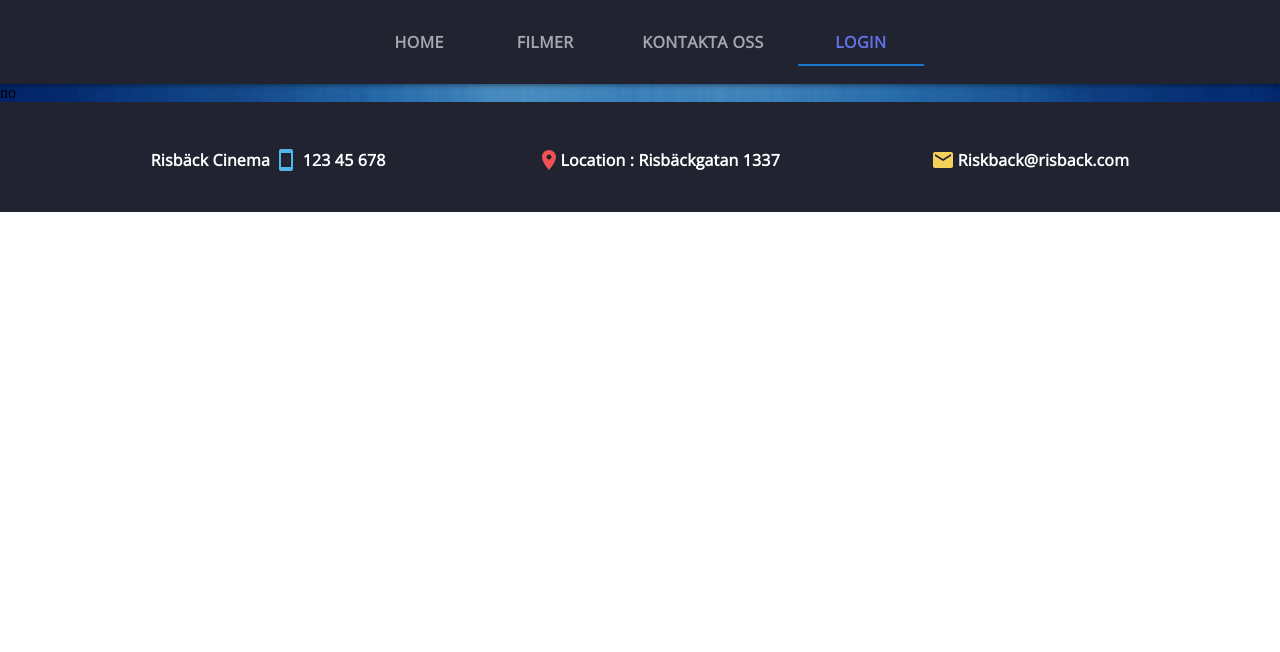
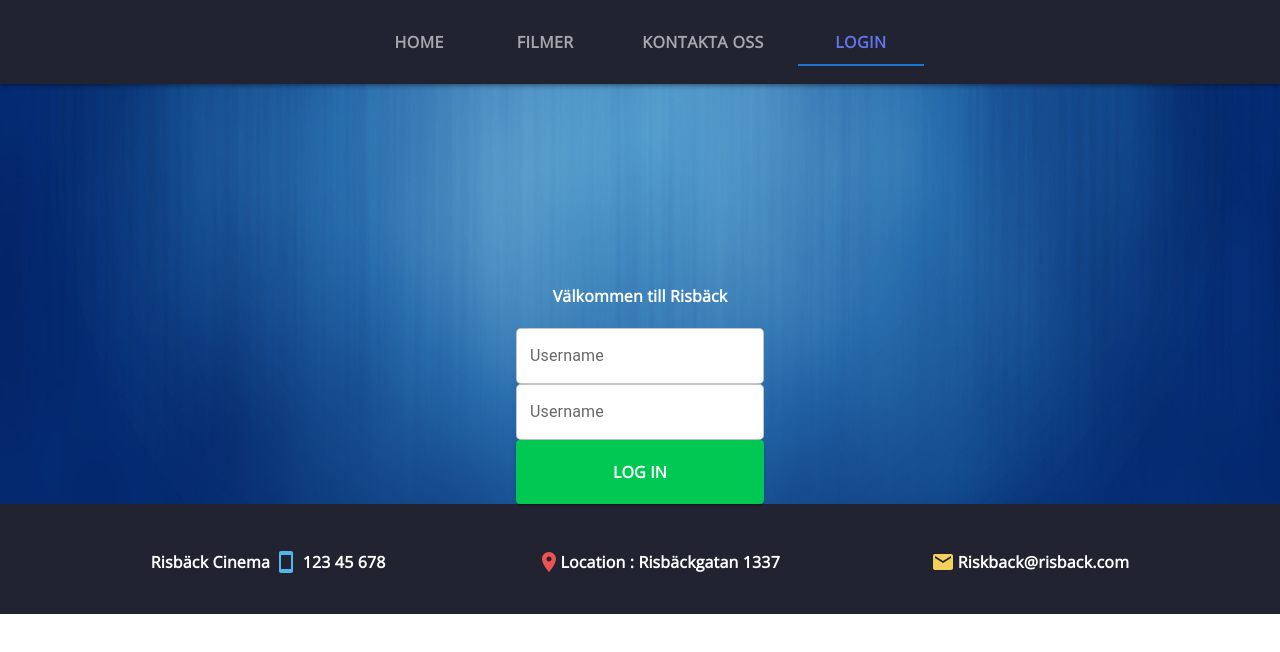
Before and after one commit to PontusVallgren/Kino-Cinema, a Next.js app: page /login in a window 1280 px wide. Shown: the top 652 px of the page. Built offline with nearby package versions, Linux system fonts and the light colour scheme.

Commit message:
added custom button and login inputField

```diff
--- a/src/components/CustomMUI/CustomUI.tsx
+++ b/src/components/CustomMUI/CustomUI.tsx
@@ -1,8 +1,9 @@
-import { Tab, Typography } from "@mui/material";
+import { Button, Tab, Typography } from "@mui/material";
 import { styled } from "@mui/material/styles";
 import { Box } from "@mui/system";
-import ArrowCircleLeftRoundedIcon from '@mui/icons-material/ArrowCircleLeftRounded';
-
+import ArrowCircleLeftRoundedIcon from "@mui/icons-material/ArrowCircleLeftRounded";
+import React from "react";
+import { CustomBtnProps } from "../../types";
 export const CustomText = styled(Typography, {
   shouldForwardProp: (props) => props !== "sx",
 })(() => ({
@@ -40,5 +41,30 @@ export const PreviousPageBtn = styled(ArrowCircleLeftRoundedIcon, {
   margin: "0.5em",
   color: "#ffff",
   fontSize: 40,
-  cursor: 'pointer'
+  cursor: "pointer",
 }));
+
+export const CustomButton = styled(Button, {
+  shouldForwardProp: (props) => props !== "sx",
+})(() => ({
+  fontFamily: "Open sans",
+  fontSize: "30px",
+  padding: "20px",
+  color: "white",
+}));
+
+export const CustomBtn: React.FC<CustomBtnProps> = (
+  customBtnProps: CustomBtnProps
+) => {
+  return (
+    <>
+      <CustomButton
+        variant="contained"
+        color={customBtnProps.btnColor}
+        sx={{ padding: `${customBtnProps.btnPadding}` }}
+      >
+        <CustomText>{customBtnProps.btnText}</CustomText>
+      </CustomButton>
+    </>
+  );
+};
--- a/src/components/FooterKino.tsx
+++ b/src/components/FooterKino.tsx
@@ -4,7 +4,6 @@ import { CenterBox, CustomText } from "./CustomMUI/CustomUI";
 import SmartphoneIcon from "@mui/icons-material/Smartphone";
 import LocationOnIcon from "@mui/icons-material/LocationOn";
 import MailIcon from "@mui/icons-material/Mail";
-import { BottomNavigation } from "@mui/material";
 
 const FooterKino = () => {
   return (
--- a/src/components/NavbarKino.tsx
+++ b/src/components/NavbarKino.tsx
@@ -32,6 +32,7 @@ const NavbarKino = () => {
   useEffect(() => {
     const path = ["/", "/movies", "/contact", "/login"];
     const currentPath = path.findIndex((menu) => router.pathname === menu);
+    if (currentPath === -1) return;
     setValue(currentPath);
   }, [router]);
 
--- a/src/pages/login.tsx
+++ b/src/pages/login.tsx
@@ -1,17 +1,43 @@
-import { Box, TextField } from "@mui/material";
+import { Box, FormControlLabel, FormGroup, TextField } from "@mui/material";
 import { NextPage } from "next";
 import React, { useState } from "react";
-import { CenterHorizon } from "../components/CustomMUI/CustomUI";
+import {
+  CenterHorizon,
+  CustomBtn,
+  CustomButton,
+  CustomText,
+} from "../components/CustomMUI/CustomUI";
+import classes from "../../styles/login.module.css";
 
 const Login: NextPage = () => {
-  const [isNewMember, setIsNewMember] = useState<boolean>(false);
+  const [isMember, setIsNewMember] = useState<boolean>(true);
 
   return (
     <div className="main">
-      {isNewMember ? (
+      {isMember ? (
         <>
+          <CustomText className={classes.loginTitle}>
+            Välkommen till Risbäck
+          </CustomText>
           <CenterHorizon component="form">
-            <TextField></TextField>
+            <FormGroup aria-label="position">
+              <TextField
+                id="outlined-basic"
+                label="Username"
+                className={classes.userInput}
+                color="info"
+              />
+              <TextField
+                id="outlined-basic"
+                label="Username"
+                className={classes.userInput}
+              />
+              <CustomBtn
+                btnText={"Log in"}
+                btnPadding={"20px"}
+                btnColor={"secondary"}
+              />
+            </FormGroup>
           </CenterHorizon>
         </>
       ) : (
--- /dev/null
+++ b/styles/login.module.css
@@ -0,0 +1,10 @@
+.userInput {
+    background-color: white;
+    border-radius: 5px;
+}
+
+.loginTitle {
+    text-align: center;
+    padding: 200px 0 20px 0;
+    font-size: 50px;
+}
--- a/styles/theme.ts
+++ b/styles/theme.ts
@@ -1,5 +1,5 @@
 import { createTheme } from "@mui/material/styles";
-import { blue, red, green } from "@mui/material/colors";
+import { blue, red, green, blueGrey } from "@mui/material/colors";
 
 export const theme = createTheme({
   palette: {
@@ -12,5 +12,8 @@ export const theme = createTheme({
     error: {
       main: red[600],
     },
+    info: {
+      main: blueGrey[800],
+    },
   },
 });
```
Also changed, not shown: src/types.ts (+18 -4 lines).
